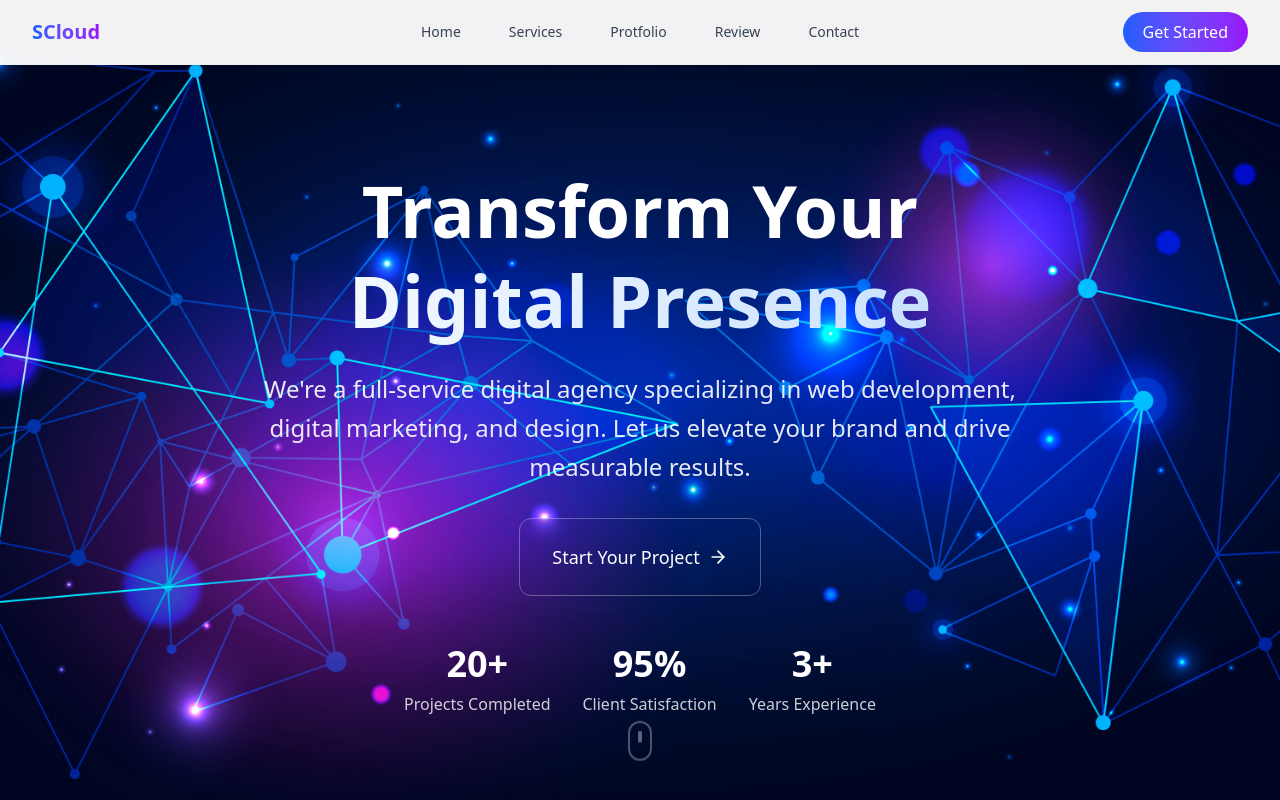
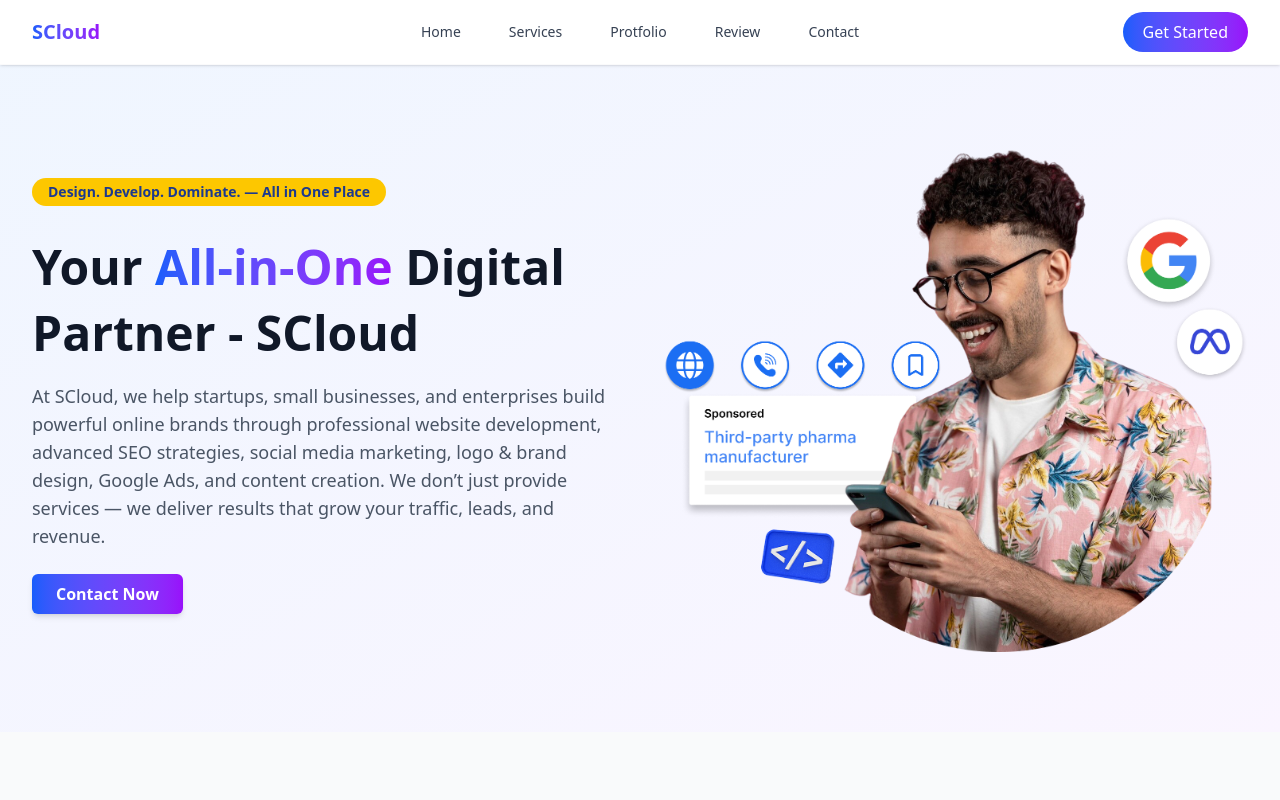
Before and after one commit to SmitPatel1203/SCloud, a React (Vite) app: page / in a window 1280 px wide. Shown: the top 800 px of the page. Built offline with nearby package versions, Linux system fonts and the light colour scheme.

Commit message:
Added new section and Images

```diff
--- a/src/App.jsx
+++ b/src/App.jsx
@@ -7,6 +7,7 @@ import Portfolio from './coponets/Protfolio'
 import Contact  from './coponets/Contact'
 import Footer from './coponets/Footer'
 import Review from './coponets/Review'
+import ThreeSteps from './coponets/ThreeSteps'
 
 function App() {
   const [count, setCount] = useState(0)
@@ -18,6 +19,7 @@ function App() {
       <Services />
       <Portfolio />
       <Review />
+      <ThreeSteps />
       <Contact />
       <Footer />
     </>
--- a/src/coponets/Hero.jsx
+++ b/src/coponets/Hero.jsx
@@ -1,69 +1,33 @@
-import { ArrowRight, Play } from "lucide-react";
-import heroImage from "../assets/hero-image.jpg";
+import heroImage from "../assets/web-dev-digitalmarketing.png";
+import Contact from '../coponets/Contact';
 
 const Hero = () => {
     return (
-        <section id="home" className="relative min-h-screen flex items-center overflow-hidden pt-30 pb-10">
-            {/* Background with overlay */}
-            <div className="absolute inset-0">
-                <img src={heroImage}
-                    alt="Digital Agency Hero"
-                    className="w-full h-full object-cover" />
-                <div className="absolute inset-0 hero-gradient opacity-75"></div>
-            </div>
+        <section className="hero-section bg-gradient-to-br from-blue-50 to-purple-50" id="home">
+            <div className="max-w-7xl mx-auto px-4 pt-35 pb-20 sm:px-6 lg:px-8 flex flex-col-reverse lg:flex-row items-center gap-12">
 
-            {/* Content */}
-            <div className="relative z-10 container mx-auto px-4">
-                <div className="max-w-4xl mx-auto text-center text-white">
-                    <h1 className="text-5xl md:text-7xl font-bold mb-6 leading-tight">
-                        Transform Your
-                        <span className="block text-transparent bg-clip-text bg-gradient-to-r from-white to-blue-200">
-                            Digital Presence
-                        </span>
+                {/* Left: Text Content */}
+                <div className="w-full lg:w-1/2 text-center lg:text-left">
+                    <p className="bg-yellow-400 text-blue-900 font-semibold px-4 py-1 rounded-full inline-block text-sm mb-4">Design. Develop. Dominate. — All in One Place</p>
+                    <h1 className="text-3xl sm:text-4xl lg:text-5xl leading-snug font-bold text-gray-900 mb-4 mt-3">
+                        Your <b className='bg-gradient-to-r from-blue-600 to-purple-600 bg-clip-text text-transparent'>All-in-One</b> Digital Partner - SCloud
                     </h1>
-
-                    <p className="text-xl md:text-2xl mb-8 opacity-90 max-w-3xl mx-auto leading-relaxed">
-                        We're a full-service digital agency specializing in web development, digital marketing, and design.
-                        Let us elevate your brand and drive measurable results.
+                    <p className="text-gray-600 mb-6 text-base sm:text-lg">
+                        At SCloud, we help startups, small businesses, and enterprises build powerful online brands through professional website development, advanced SEO strategies, social media marketing, logo & brand design, Google Ads, and content creation. We don’t just provide services — we deliver results that grow your traffic, leads, and revenue.
                     </p>
-
-                    <div className="flex flex-col sm:flex-row gap-4 justify-center items-center mb-12">
-                        <a
-                            href="mailto:infoscloud06@gmail.com" className="flex items-center justify-center border border-white/30 text-white px-8 py-6 text-lg rounded-xl backdrop-blur-sm hover:bg-white/10 transition-all duration-300">
-                            Start Your Project
-                            <ArrowRight className="ml-2 h-5 w-5" />
+                    <div className="flex justify-center lg:justify-start items-center gap-4">
+                        <a href={Contact} className=" bg-gradient-to-r from-blue-600 to-purple-600 text-white px-6 py-2 rounded-md shadow-md hover:bg-blue-400 hover:text-white font-bold transition  duration-200">
+                            Contact Now
                         </a>
-
-                        {/* Outline Button */}
-                        {/* <button
-                            className="flex items-center justify-center border border-white/30 text-white px-8 py-6 text-lg rounded-xl backdrop-blur-sm hover:bg-white/10 transition-all duration-300">
-                            <Play className="mr-2 h-5 w-5" />
-                            Watch Demo
-                        </button> */}
-                    </div>
-
-                    {/* Stats */}
-                    <div className="flex flex-wrap justify-center gap-8 max-w-2xl mx-auto">
-                        <div className="text-center min-w-[100px]">
-                            <div className="text-3xl md:text-4xl font-bold mb-2">20+</div>
-                            <div className="text-white/80">Projects Completed</div>
-                        </div>
-                        <div className="text-center min-w-[100px]">
-                            <div className="text-3xl md:text-4xl font-bold mb-2">95%</div>
-                            <div className="text-white/80">Client Satisfaction</div>
-                        </div>
-                        <div className="text-center min-w-[100px]">
-                            <div className="text-3xl md:text-4xl font-bold mb-2">3+</div>
-                            <div className="text-white/80">Years Experience</div>
-                        </div>
+                        {/* <a href="https://tispy.net/demo/" className="text-white font-medium hover:underline">
+                            View Demo
+                        </a> */}
                     </div>
                 </div>
-            </div>
 
-            {/* Scroll indicator */}
-            <div className="absolute bottom-8 left-1/2 transform -translate-x-1/2 text-white/60 animate-bounce">
-                <div className="w-6 h-10 border-2 border-white/30 rounded-full flex justify-center">
-                    <div className="w-1 h-3 bg-white/60 rounded-full mt-2 animate-pulse"></div>
+                {/* Right: Image or Illustration */}
+                <div className="w-full lg:w-1/2">
+                    <img src={heroImage} alt="Hero illustration" className="w-full h-auto" />
                 </div>
             </div>
         </section>
--- /dev/null
+++ b/src/coponets/Oldhero.jsx
@@ -0,0 +1,73 @@
+import { ArrowRight, Play } from "lucide-react";
+import heroImage from "../assets/hero-image.jpg";
+
+const Hero = () => {
+    return (
+        <section id="home" className="relative min-h-screen flex items-center overflow-hidden pt-30 pb-10">
+            {/* Background with overlay */}
+            <div className="absolute inset-0">
+                <img src={heroImage}
+                    alt="Digital Agency Hero"
+                    className="w-full h-full object-cover" />
+                <div className="absolute inset-0 hero-gradient opacity-75"></div>
+            </div>
+
+            {/* Content */}
+            <div className="relative z-10 container mx-auto px-4">
+                <div className="max-w-4xl mx-auto text-center text-white">
+                    <h1 className="text-5xl md:text-7xl font-bold mb-6 leading-tight">
+                        Transform Your
+                        <span className="block text-transparent bg-clip-text bg-gradient-to-r from-white to-blue-200">
+                            Digital Presence
+                        </span>
+                    </h1>
+
+                    <p className="text-xl md:text-2xl mb-8 opacity-90 max-w-3xl mx-auto leading-relaxed">
+                        We're a full-service digital agency specializing in web development, digital marketing, and design.
+                        Let us elevate your brand and drive measurable results.
+                    </p>
+
+                    <div className="flex flex-col sm:flex-row gap-4 justify-center items-center mb-12">
+                        <a
+                            href="mailto:infoscloud06@gmail.com" className="flex items-center justify-center border border-white/30 text-white px-8 py-6 text-lg rounded-xl backdrop-blur-sm hover:bg-white/10 transition-all duration-300">
+                            Start Your Project
+                            <ArrowRight className="ml-2 h-5 w-5" />
+                        </a>
+
+                        {/* Outline Button */}
+                        {/* <button
+                            className="flex items-center justify-center border border-white/30 text-white px-8 py-6 text-lg rounded-xl backdrop-blur-sm hover:bg-white/10 transition-all duration-300">
+                            <Play className="mr-2 h-5 w-5" />
+                            Watch Demo
+                        </button> */}
+                    </div>
+
+                    {/* Stats */}
+                    <div className="flex flex-wrap justify-center gap-8 max-w-2xl mx-auto">
+                        <div className="text-center min-w-[100px]">
+                            <div className="text-3xl md:text-4xl font-bold mb-2">20+</div>
+                            <div className="text-white/80">Projects Completed</div>
+                        </div>
+                        <div className="text-center min-w-[100px]">
+                            <div className="text-3xl md:text-4xl font-bold mb-2">95%</div>
+                            <div className="text-white/80">Client Satisfaction</div>
+                        </div>
+                        <div className="text-center min-w-[100px]">
+                            <div className="text-3xl md:text-4xl font-bold mb-2">3+</div>
+                            <div className="text-white/80">Years Experience</div>
+                        </div>
+                    </div>
+                </div>
+            </div>
+
+            {/* Scroll indicator */}
+            <div className="absolute bottom-8 left-1/2 transform -translate-x-1/2 text-white/60 animate-bounce">
+                <div className="w-6 h-10 border-2 border-white/30 rounded-full flex justify-center">
+                    <div className="w-1 h-3 bg-white/60 rounded-full mt-2 animate-pulse"></div>
+                </div>
+            </div>
+        </section>
+    );
+};
+
+export default Hero;
--- /dev/null
+++ b/src/coponets/ThreeSteps.jsx
@@ -0,0 +1,85 @@
+import Steps from "../assets/Just in 3 steps.png";
+
+const ThreeSteps = () => {
+  return (
+    <section className="bg-gradient-to-br from-blue-50 via-white to-purple-100 py-20 px-4 md:px-16">
+      <div className="max-w-7xl mx-auto grid md:grid-cols-2 gap-12 items-center">
+
+        {/* Left Content */}
+        <div>
+          <span className="inline-block bg-orange-200 text-orange-800 text-sm font-semibold px-4 py-1 rounded-full mb-4">
+            Why SCloud
+          </span>
+          <h2 className="text-3xl md:text-4xl font-bold text-gray-800 mb-6 leading-snug">
+            Get All Digital Services In <br /> Just 3 Steps
+          </h2>
+
+          {/* Circular Images */}
+          <div className="flex gap-6 mt-10">
+            <img src= {Steps} alt="Start With SCloud in Just 3 Steps" className="object-cover" />
+          </div>
+        </div>
+
+        {/* Right Steps */}
+        <div className="relative flex flex-col gap-12">
+
+          {/* Step 1 */}
+          <div className="relative bg-white rounded-xl shadow-lg p-6">
+            <div className="absolute -top-5 -left-5 bg-yellow-400 text-white font-bold rounded-full w-10 h-10 flex items-center justify-center">
+              01
+            </div>
+            <p className="text-gray-800 font-semibold mt-4">
+              Call Us, or fill the form below
+            </p>
+          </div>
+
+          {/* Arrow 1 */}
+          {/* <div className="absolute top-[90px] left-[-40px] hidden md:block">
+            <svg width="60" height="60" viewBox="0 0 100 100" className="stroke-gray-400">
+              <path
+                d="M100,0 C50,50 50,50 0,100"
+                strokeDasharray="5,5"
+                strokeWidth="2"
+                fill="none"
+              />
+            </svg>
+          </div> */}
+
+          {/* Step 2 */}
+          <div className="relative bg-white rounded-xl shadow-lg p-6">
+            <div className="absolute -top-5 -left-5 bg-teal-600 text-white font-bold rounded-full w-10 h-10 flex items-center justify-center">
+              02
+            </div>
+            <p className="text-gray-800 font-semibold mt-4">
+              Create a plan for your website or App or Software, <br /> Develop it or optimize it
+            </p>
+          </div>
+
+          {/* Arrow 2 */}
+          {/* <div className="absolute top-[200px] left-[-40px] hidden md:block">
+            <svg width="60" height="60" viewBox="0 0 100 100" className="stroke-gray-400">
+              <path
+                d="M100,0 C50,50 50,50 0,100"
+                strokeDasharray="5,5"
+                strokeWidth="2"
+                fill="none"
+              />
+            </svg>
+          </div> */}
+
+          {/* Step 3 */}
+          <div className="relative bg-white rounded-xl shadow-lg p-6">
+            <div className="absolute -top-5 -left-5 bg-orange-500 text-white font-bold rounded-full w-10 h-10 flex items-center justify-center">
+              03
+            </div>
+            <p className="text-gray-800 font-semibold mt-4">
+              Reporting & Managing
+            </p>
+          </div>
+        </div>
+      </div>
+    </section>
+  );
+};
+
+export default ThreeSteps;
```
Also changed, not shown: src/assets/Just in 3 steps.png (added), src/assets/web-dev-digitalmarketing.png (added).
